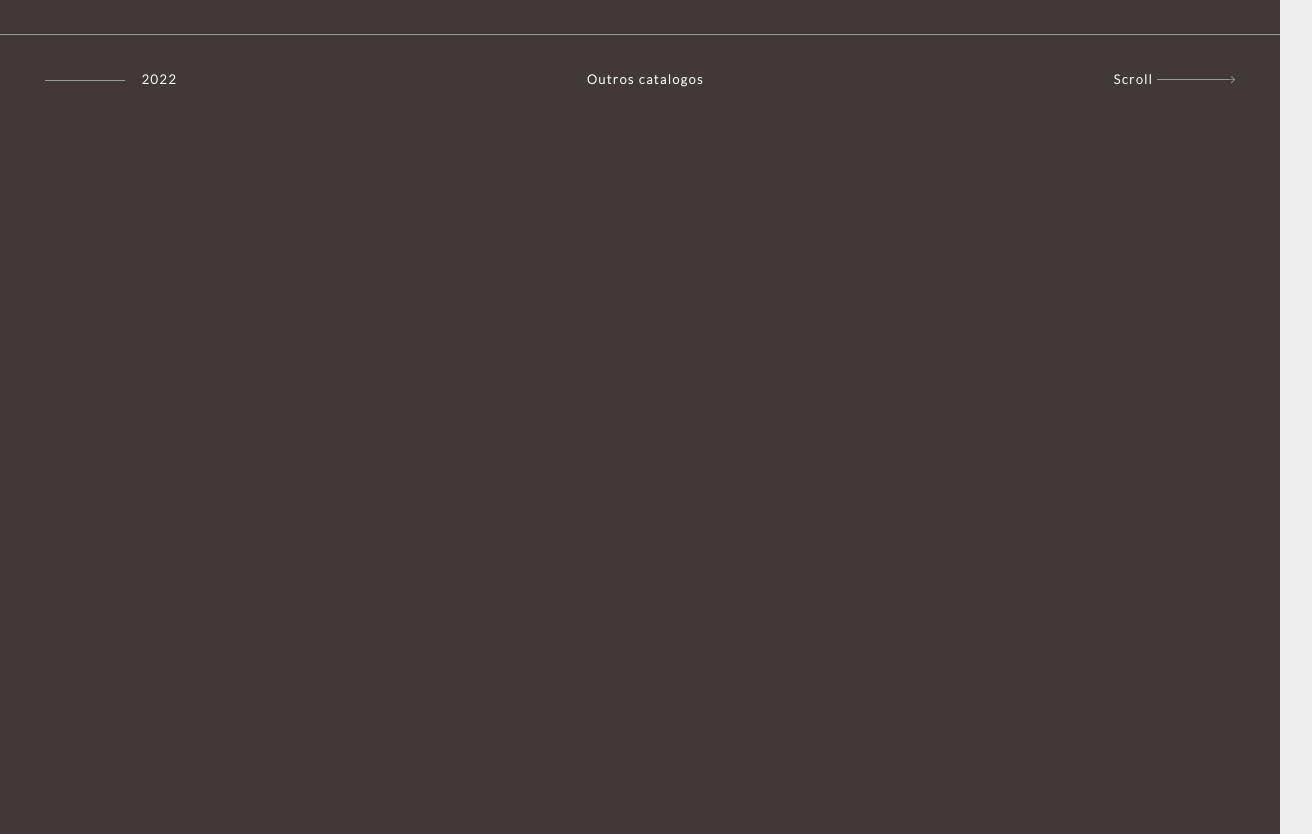
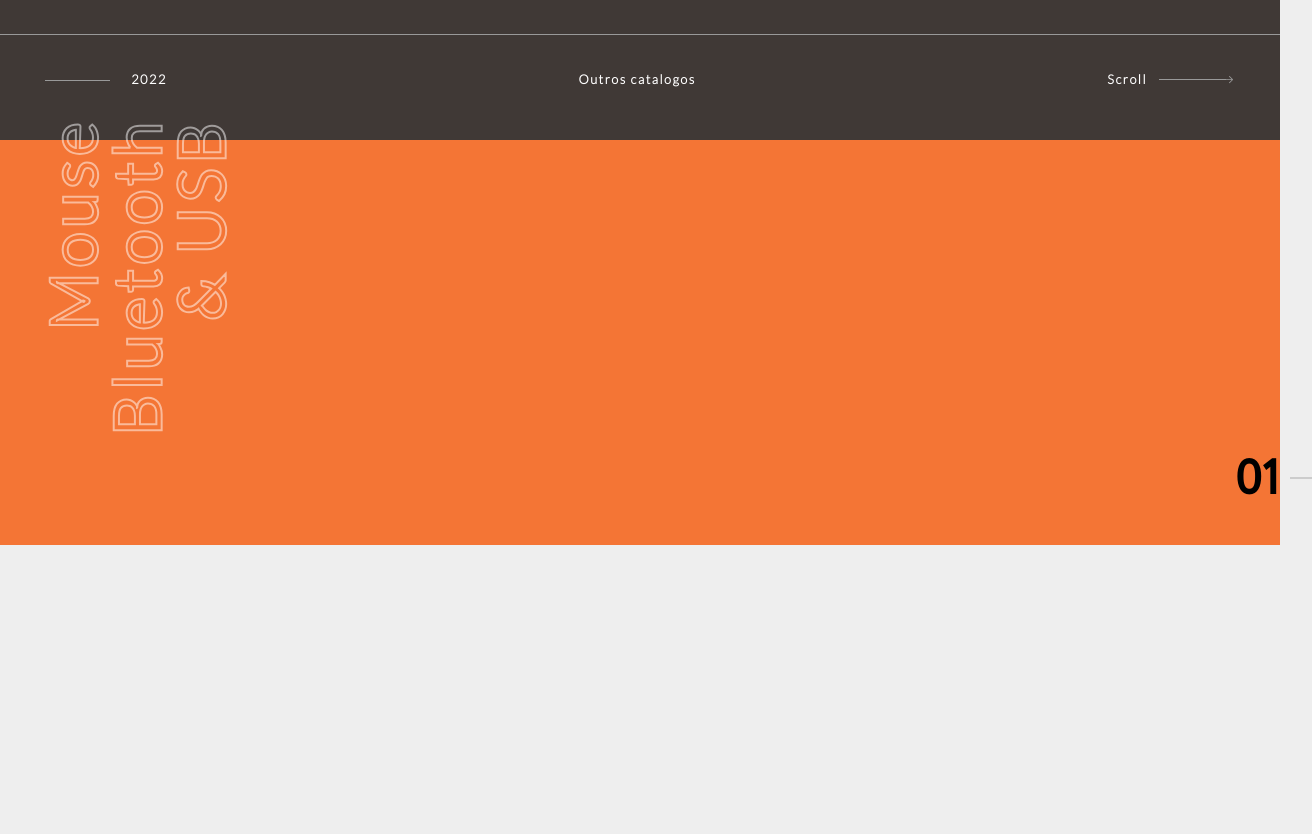
Before and after one commit to tomasmanueltm/e-shopping, a plain HTML site: page index.html in a window 1280 px wide. Shown: the part 78-912 px from the top of the page, 1312 px wide, since content can reach past the window. After the commit the page ends 800 px from the top, so only its background shows below. Drawn offline with Linux system fonts and the light colour scheme.

Commit message:
titulo e texto ajustado

```diff
--- a/assets/sass/index.css
+++ b/assets/sass/index.css
@@ -182,22 +182,14 @@ header nav span {
 }
 
 section {
-  height: 100vh;
-  width: 100%;
-  padding: 2.3rem 2.8rem;
   position: relative;
   background: var(--back);
   border-top: .1px solid #999;
 }
 
-@media (max-width: 375px) {
-  section {
-    width: 100%;
-    padding: 2.3rem 1rem;
-  }
-}
-
 section .stact {
+  width: 100%;
+  padding: 2.3rem 2.8rem;
   display: flex;
   align-items: center;
   justify-content: space-between;
@@ -213,10 +205,10 @@ section .stact span {
 }
 
 section .stact span:first-child::before {
-  width: 80px;
+  width: 65px;
   content: " ";
   padding: .3px;
-  margin: -1px 1rem 0 0;
+  margin: -1px 1.3rem 0 0;
   background: #999;
   display: inline-block;
   vertical-align: middle;
@@ -230,24 +222,135 @@ section .stact span:last-child strong {
   top: -2px;
   color: #999;
   cursor: pointer;
+  padding: 0 0 0 .5rem;
   position: relative;
   display: inline-block;
 }
 
 section .stact span:last-child strong i {
   top: 2px;
-  right: -2px;
   float: right;
   position: relative;
 }
 
 section .stact span:last-child strong::before {
   top: -4px;
-  width: 70px;
+  width: 65px;
   content: "";
   padding: .9px;
-  margin: -1px -8px 0 0;
+  margin: -1px -.3rem 0 0;
   display: inline-block;
   vertical-align: middle;
   border-bottom: 1px solid #999;
 }
+
+section .catalog {
+  width: 100%;
+  display: flex;
+  position: relative;
+}
+
+section .catalog ul {
+  flex: 1;
+  left: 0px;
+  padding: 1rem 0 0;
+  position: relative;
+}
+
+section .catalog ul li {
+  display: grid;
+  grid-template-columns: 1fr 0fr;
+  grid-gap: 0px;
+  align-items: end;
+  background: #f47535;
+}
+
+section .catalog ul li div._ {
+  height: 405px;
+  position: relative;
+}
+
+section .catalog ul li div._ .tit_ {
+  width: 240px;
+  display: block;
+  position: relative;
+  padding: 1.1rem 0 0;
+  box-sizing: content-box;
+}
+
+section .catalog ul li div._ .tit_ h1 {
+  float: left;
+  height: 240px;
+  font-size: 4rem;
+  color: transparent;
+  position: relative;
+  text-align: right;
+  line-height: 4rem;
+  letter-spacing: 5px;
+  transform: rotate(-90deg);
+  -webkit-text-stroke: 2px rgba(255, 255, 255, 0.5);
+}
+
+section .catalog ul li div._ .tit_ h1::before {
+  top: 0px;
+  lef: 0px;
+  width: 0%;
+  color: #fff;
+  height: 100%;
+  transition: .6s;
+  overflow: hidden;
+  position: absolute;
+  content: attr(data-name);
+}
+
+section .catalog ul li div._ .tit_ h1:hover::before {
+  width: 100%;
+}
+
+section .catalog ul li div.count {
+  height: 100px;
+  padding: 0  0 .1rem;
+  text-align: center;
+}
+
+section .catalog ul li div.count h1 {
+  font-size: 3rem;
+  font-weight: 900;
+  font-family: Circe;
+  position: relative;
+  display: inline-block;
+}
+
+section .catalog ul li div.count h1::after {
+  top: 2rem;
+  content: "";
+  width: 20px;
+  right: -2rem;
+  padding: 1px;
+  background: #ccc;
+  position: absolute;
+}
+
+.cards {
+  width: 800px;
+  padding: 2rem 10rem;
+  position: relative;
+}
+
+.cards li {
+  width: 100px;
+  height: 100px;
+  display: block;
+  margin: 0 0 4rem;
+  background: #ff043a;
+}
+
+.cards li.x {
+  top: 0px;
+  position: absolute;
+  position-transform: rotate(calc(var(--x)*360deg/2)) translateY(120px);
+}
+
+.cards li.x:last-child {
+  left: 0rem;
+}
--- a/index.html
+++ b/index.html
@@ -36,12 +36,14 @@
             <span>Scroll <strong><i class="bi bi-right"></i></strong></span>
         </div>
 
-        <!-- <article class="catalogo">
+        <article class="catalog">
             <ul>
                 <li>
                     <div class="_">
-                        <h1>Mouse Bluetooth & USB</h1>
-                        <div class="img">
+                        <div class="tit_">
+                            <h1 data-name="Mouse Bluetooth & USB">Mouse Bluetooth & USB</h1>
+                        </div>
+                        <!-- <div class="img">
                             <img src="assets/src/mouse.png" alt="">
                         </div>
 
@@ -59,14 +61,14 @@
                                     mais <i class="bi bi-right"></i>
                                 </a>
                             </div>
-                        </div>
+                        </div> -->
                     </div>
                     <div class="count">
                         <h1>01</h1>
                     </div>
                 </li>
             </ul>
-        </article> -->
+        </article>
     </section>
 </body>
 </html>
```
